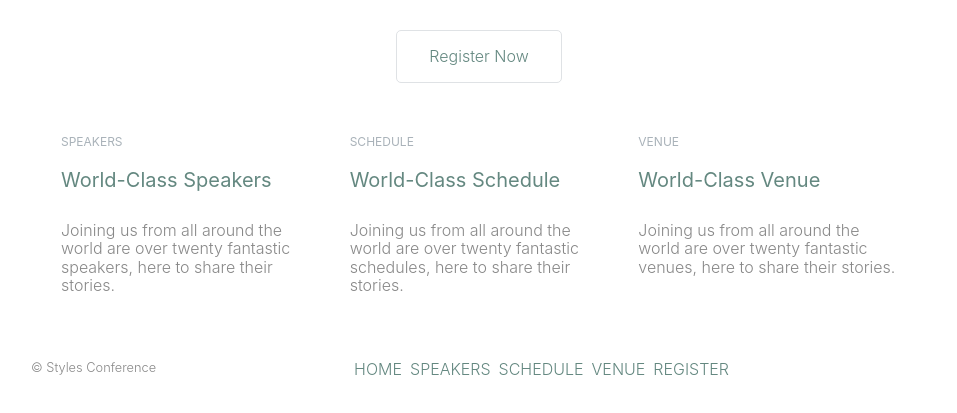
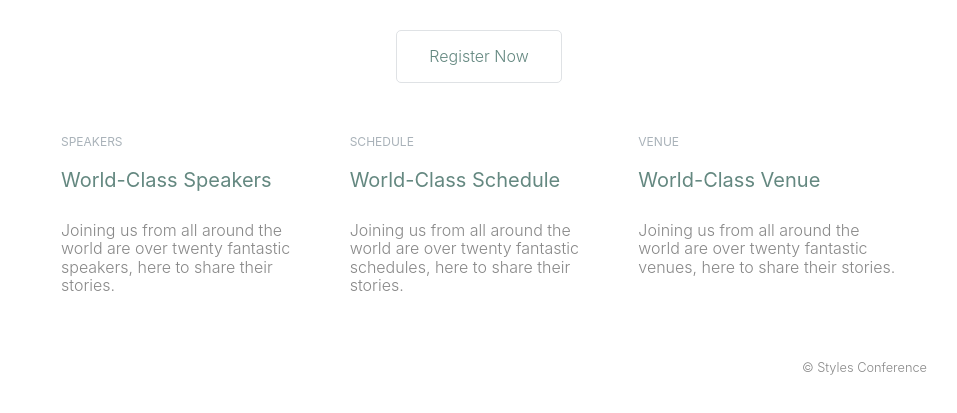
Before and after one commit to AWTom/styles-conference, a plain HTML site: page index.html in a window 1280 px wide. Shown: the part 357-770 px from the top of the page, without its empty margins (1-958 px from the left). Drawn offline with Linux system fonts and the light colour scheme.

Commit message:
Delete footer nav

```diff
--- a/assets/stylesheets/main.css
+++ b/assets/stylesheets/main.css
@@ -205,6 +205,7 @@ nav > a:active > span {
 
 footer {
 	padding-block: 44px;
+	flex-direction: row-reverse;
 }
 
 footer > nav {
--- a/index.html
+++ b/index.html
@@ -50,13 +50,6 @@
 		</section>
 		<footer>
 			<small>&copy; Styles Conference</small>
-			<nav>
-				<a href="index.html" hover="Home"><span>Home</span></a>
-				<a href="speakers.html" hover="Speakers"><span>Speakers</span></a>
-				<a href="schedule.html" hover="Schedule"><span>Schedule</span></a>
-				<a href="venue.html" hover="Venue"><span>Venue</span></a>
-				<a href="register.html" hover="Register"><span>Register</span></a>
-			</nav>
 		</footer>
 	</body>
 </html>
```
Also changed, not shown: register.html (+0 -7 lines), schedule.html (+0 -7 lines), speakers.html (+0 -7 lines), venue.html (+0 -7 lines), 1 other file.
